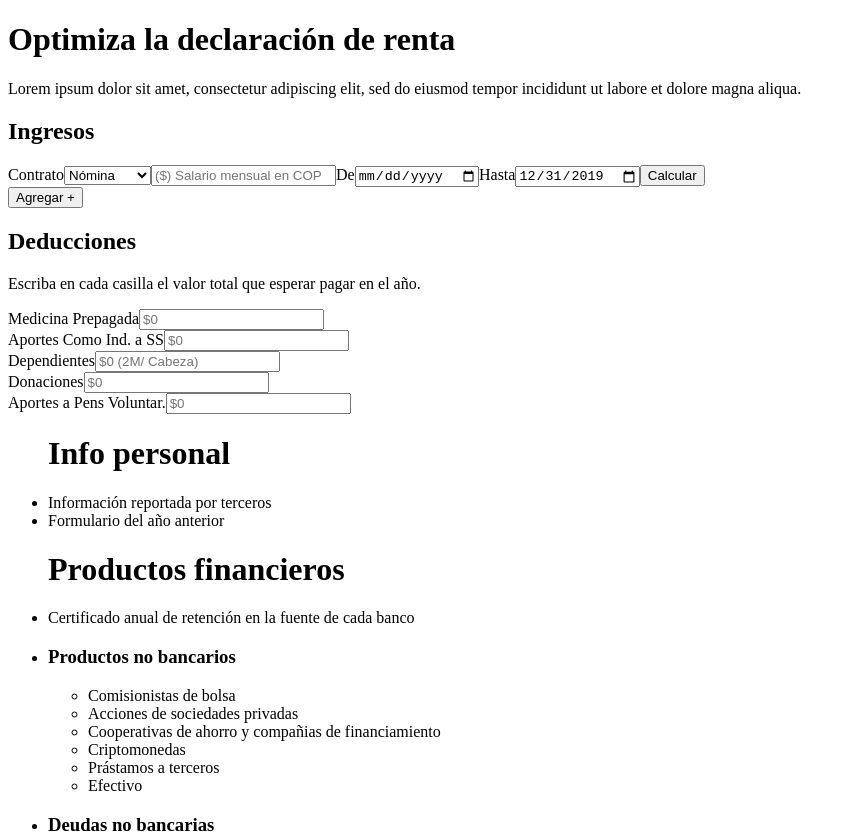
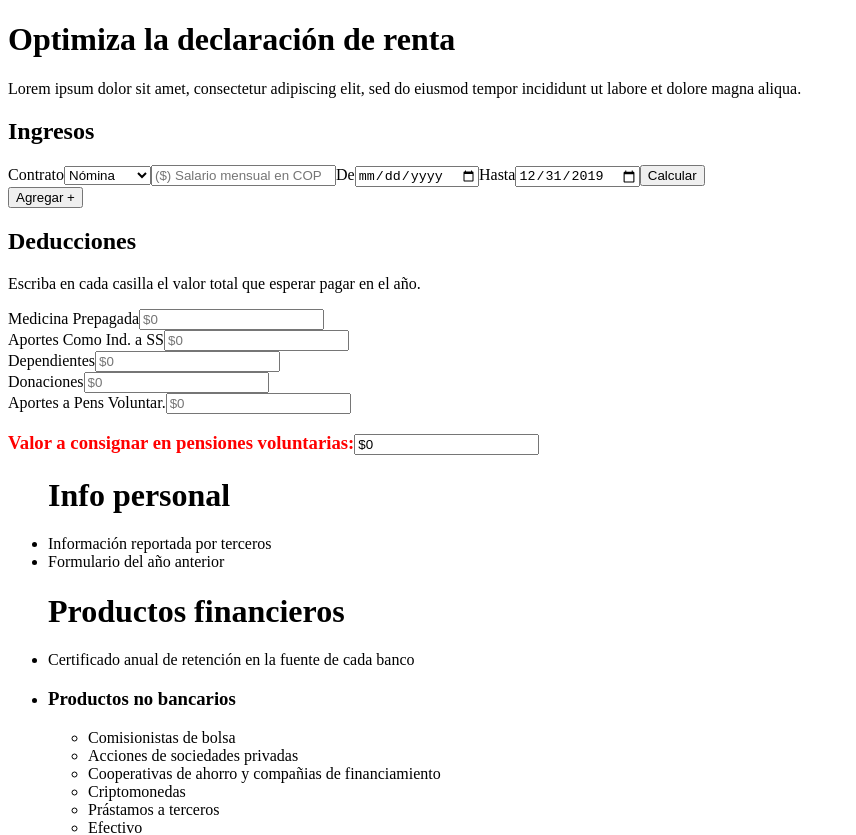
Before and after one commit to do-diegoortiz/declaracion-de-renta, a Next.js app: page / in a window 1280 px wide. Shown: the top 835 px of the page, without its empty margins (0-856 px from the left). Built offline with nearby package versions, Linux system fonts and the light colour scheme.

Commit message:
Improved temporaryDeduction with a deductionsInput component.

```diff
--- /dev/null
+++ b/components/deductions/deductionInput/deductionInput.js
@@ -0,0 +1,26 @@
+import React from 'react';
+import PropTypes from 'prop-types';
+import NumberFormat from 'react-number-format'
+
+export const DeductionInput = ({ name, onChange }) => {
+  DeductionInput.propTypes = {
+    name: PropTypes.string.isRequired,
+    onChange: PropTypes.func.isRequired
+  }
+
+  let temporaryValue = 0
+
+  return(
+    <NumberFormat
+      thousandSeparator={true}
+      prefix='$'
+      placeholder='$0'
+      name={name}
+      decimalScale='0'
+      onValueChange={values => temporaryValue = values.value}
+      onChange={e => onChange(e, temporaryValue)}
+    />
+  )
+}
+
+export default DeductionInput
--- a/components/deductions/deductions.js
+++ b/components/deductions/deductions.js
@@ -1,5 +1,5 @@
 import React from 'react'
-import NumberFormat from 'react-number-format'
+import DeductionInput from './deductionInput/deductionInput'
 
 import css from './deductions.scss'
 
@@ -8,61 +8,41 @@ class Deductions extends React.Component {
     return <form className={css.formContainer}>
       <div className={css.formGroup}>
         <label className={css.label}>Medicina Prepagada</label>
-        <NumberFormat
-          thousandSeparator={true}
-          prefix='$'
-          placeholder='$0'
+        <DeductionInput
           name='prepaidMedicine'
-          decimalScale='0'
-          onChange={(e) => {this.props.handleDeductionChange(e)}}
+          onChange={this.props.handleDeductionChange}
         />
       </div>
 
       <div className={css.formGroup}>
         <label className={css.label}>Aportes Como Ind. a SS</label>
-        <NumberFormat
-          thousandSeparator={true}
-          prefix='$'
-          placeholder='$0'
+        <DeductionInput
           name='indepSocialSecurity'
-          decimalScale='0'
-          onChange={(e) => {this.props.handleDeductionChange(e)}}
+          onChange={this.props.handleDeductionChange}
         />
       </div>
 
       <div className={css.formGroup}>
         <label className={css.label}>Dependientes</label>
-        <NumberFormat
-          thousandSeparator={true}
-          prefix='$'
-          placeholder='$0 (2M/ Cabeza)'
+        <DeductionInput
           name='dependants'
-          decimalScale='0'
-          onChange={(e) => {this.props.handleDeductionChange(e)}}
+          onChange={this.props.handleDeductionChange}
         />
       </div>
 
       <div className={css.formGroup}>
         <label className={css.label}>Donaciones</label>
-        <NumberFormat
-          thousandSeparator={true}
-          prefix='$'
-          placeholder='$0'
+        <DeductionInput
           name='donations'
-          decimalScale='0'
-          onChange={(e) => {this.props.handleDeductionChange(e)}}
+          onChange={this.props.handleDeductionChange}
         />
       </div>
 
       <div className={css.formGroup}>
         <label className={css.label}>Aportes a Pens Voluntar.</label>
-        <NumberFormat
-          thousandSeparator={true}
-          prefix='$'
-          placeholder='$0'
+        <DeductionInput
           name='voluntaryContributions'
-          decimalScale='0'
-          onChange={(e) => {this.props.handleDeductionChange(e)}}
+          onChange={this.props.handleDeductionChange}
         />
       </div>
 
--- a/pages/index.js
+++ b/pages/index.js
@@ -1,10 +1,13 @@
 import React from 'react'
 import Head from 'next/head'
 import moment from 'moment'
+import NumberFormat from 'react-number-format'
 import Income from '../components/income/income'
 import Deductions from '../components/deductions/deductions'
 
 import css from './index.scss'
+
+const UVT = 33156
 
 class Home extends React.Component {
   state = {
@@ -60,10 +63,8 @@ class Home extends React.Component {
   }
 
   // DEDUCTIONS
-  handleDeductionChange = e => {
-    e.preventDefault()
-    this.setState({[e.target.name]: e.target.value})
-    console.log(this.state)
+  handleDeductionChange = (e, newValue) => {
+    this.setState({[e.target.name]: newValue})
   }
 
   render() {
@@ -71,6 +72,8 @@ class Home extends React.Component {
       income, fromDate, toDate, showSummary, contract, //INCOME
       prepaidMedicine, indepSocialSecurity, dependants, donations, voluntaryContributions //DEDUCTIONS
     } = this.state
+
+    const totalDays = toDate.diff(fromDate, 'days', false)
 
     return (
       <div>
@@ -116,6 +119,18 @@ class Home extends React.Component {
           donations={donations}
           voluntaryContributions={voluntaryContributions}
         />
+
+        <h3 style={{'color': 'red'}}>
+          Valor a consignar en pensiones voluntarias:
+          <NumberFormat
+            // MEJORAR FORMULA PARA NO RESTAR TODO, SINO SOLO CUANDO PASE DEL 5%
+            value={(income / 30 * totalDays ) > (UVT * 1090) ? (((income / 30) * totalDays * 0.1) - prepaidMedicine - indepSocialSecurity - dependants - donations - voluntaryContributions) : 0 }
+            thousandSeparator={true}
+            prefix='$'
+            decimalScale='0'
+          />
+        </h3>
+
         <ul>
           <h1>Info personal</h1>
           <li>Información reportada por terceros</li>
```
